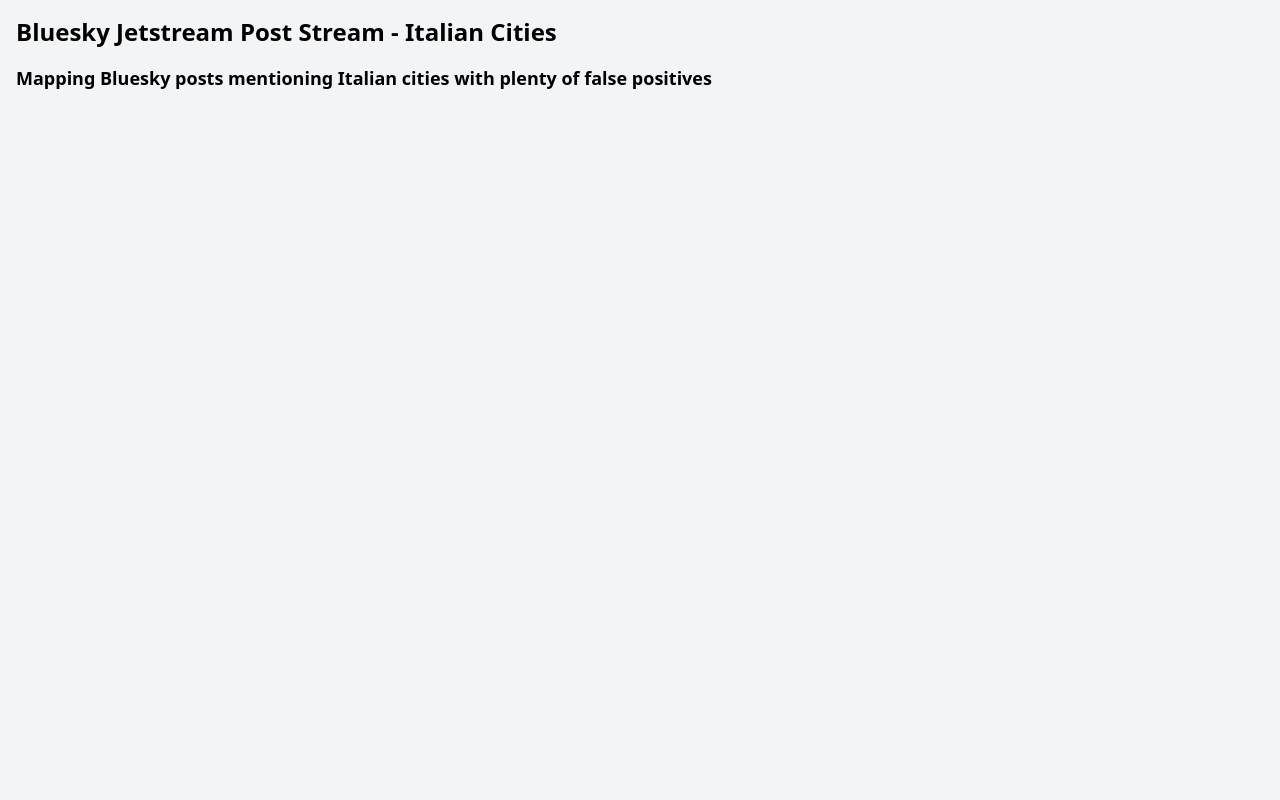
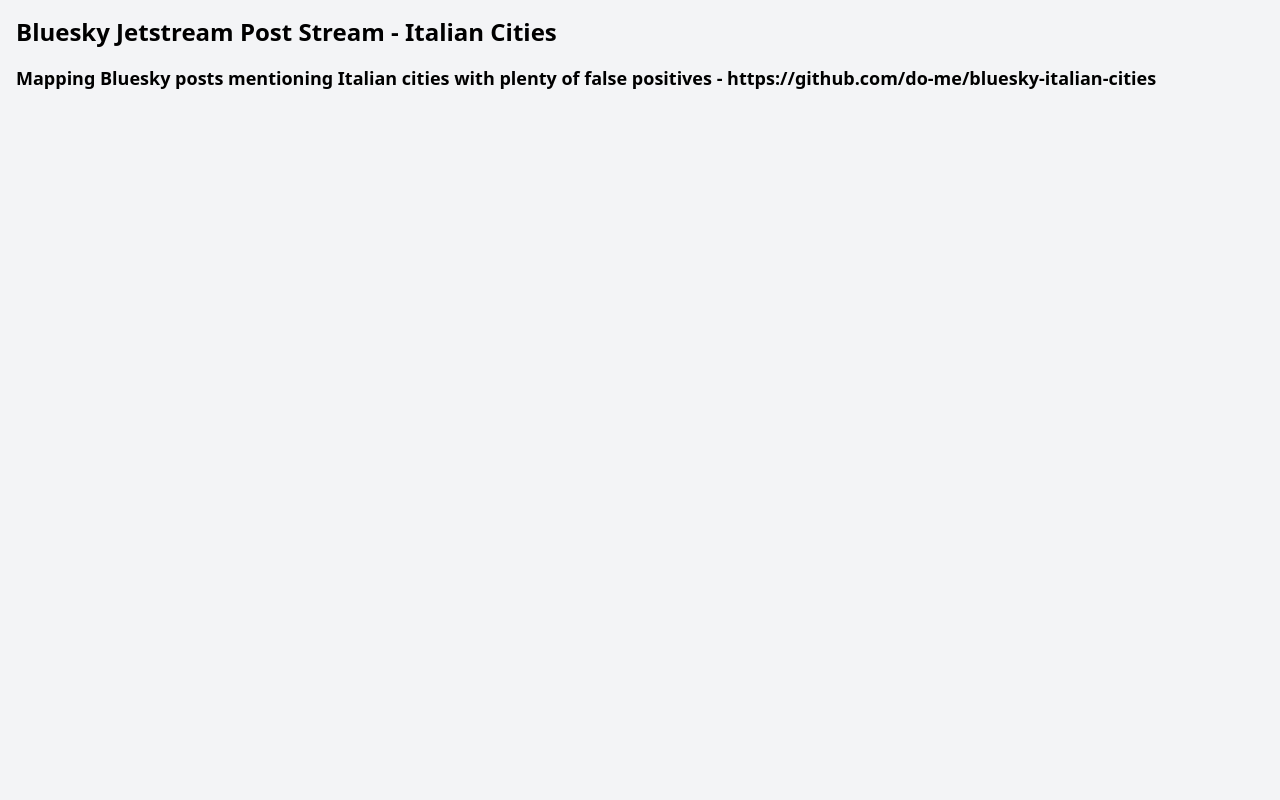
Before and after one commit to do-me/bluesky-italian-cities, a plain HTML site: page index.html in a window 1280 px wide. Shown: the top 800 px of the page. Drawn offline with nearby package versions, Linux system fonts and the light colour scheme; no server answers.

Commit message:
Update index.html

```diff
--- a/index.html
+++ b/index.html
@@ -22,7 +22,7 @@
 <body class="bg-gray-100">
     <div class="container mx-auto p-4">
         <h1 class="text-2xl font-bold mb-4">Bluesky Jetstream Post Stream - Italian Cities</h1>
-        <h2 class="text-lg font-bold mb-2">Mapping Bluesky posts mentioning Italian cities with plenty of false positives </h2>
+        <h2 class="text-lg font-bold mb-2">Mapping Bluesky posts mentioning Italian cities with plenty of false positives - https://github.com/do-me/bluesky-italian-cities</h2>
 
         <div id="map"></div>
 
```
